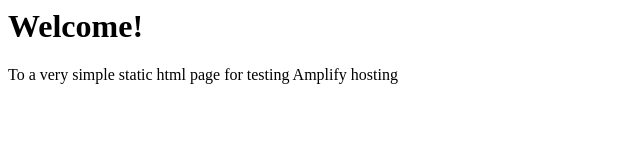
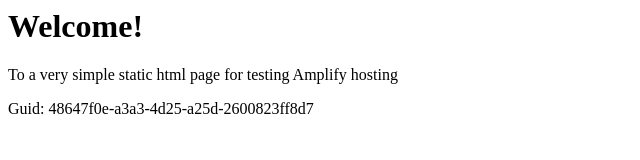
Before and after one commit to aws-aemilia-mxp/Github-PR-Commit-Integration-Test-DoNotTouch-Gith-P5X5MO5I-v1-preprod-eu-south-1, a website: page src/index.html in a window 1280 px wide. Shown: the whole page, without its empty margins (0-640 px from the left). Drawn offline with Linux system fonts and the light colour scheme.

Commit message:
commit from integ tests

```diff
--- a/src/index.html
+++ b/src/index.html
@@ -1,3 +1,5 @@
+
+
 <html lang="en">
 
 <head>
@@ -10,6 +12,6 @@
 <body>
     <h1>Welcome!</h1>
     <p>To a very simple static html page for testing Amplify hosting</p>
-</body>
+    <p>Guid: 48647f0e-a3a3-4d25-a25d-2600823ff8d7</p></body>
 
 </html>
```
